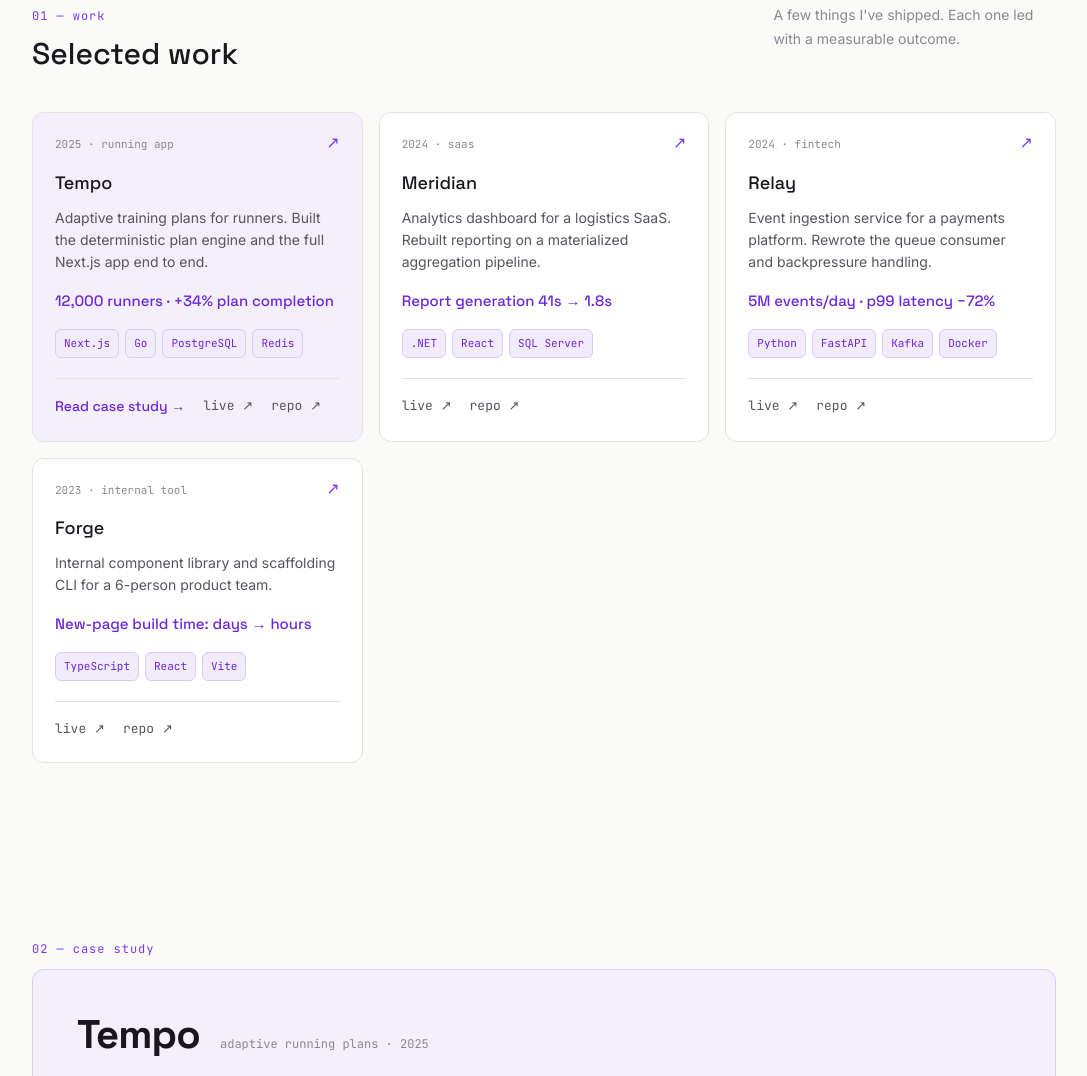
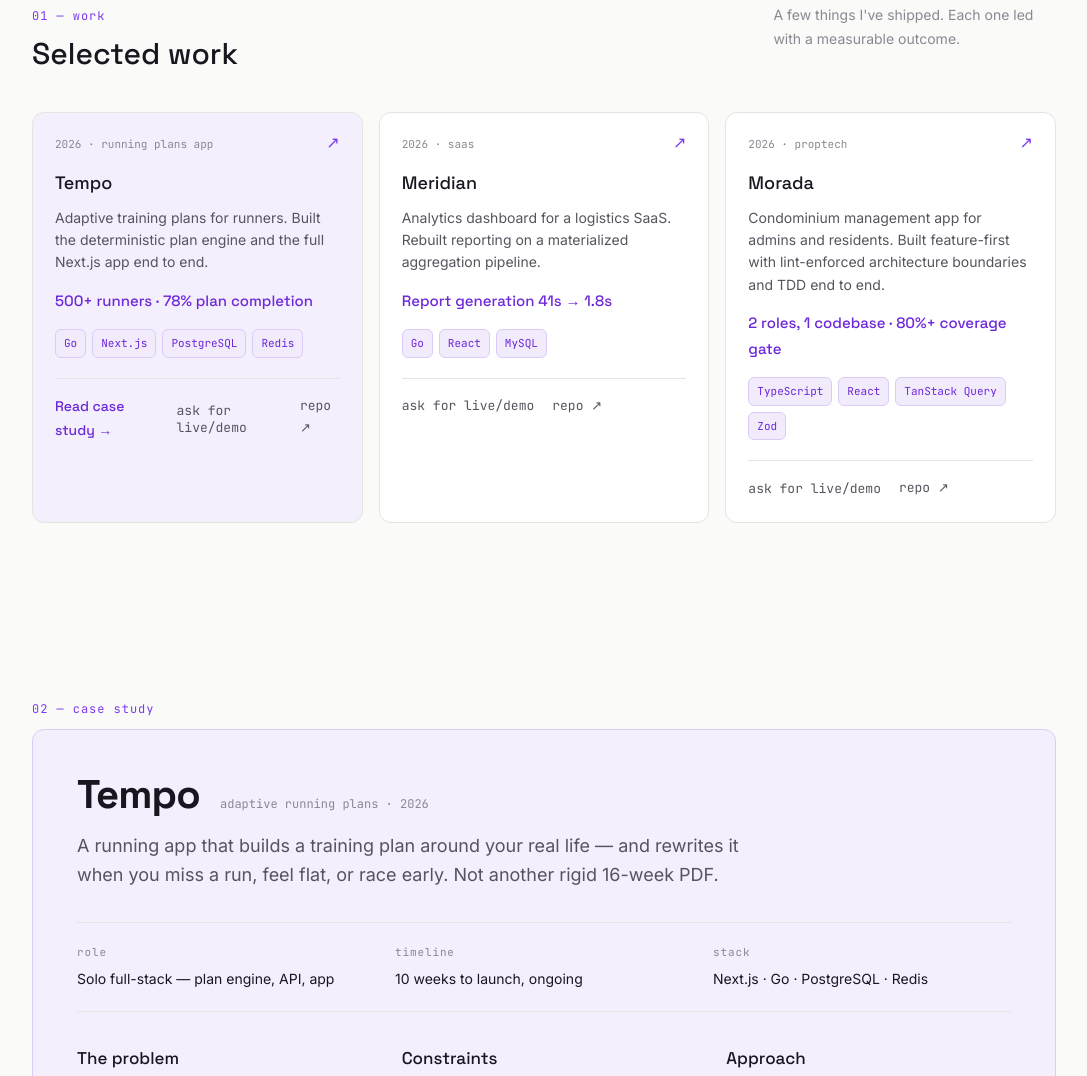
Before and after one commit to Lucantas/portfolio, a plain HTML site: page index.html in a window 1280 px wide. Shown: the part 893-1969 px from the top of the page, without its empty margins (96-1183 px from the left). Drawn offline with Linux system fonts and the light colour scheme.

Commit message:
feat: curate selected work to 3 projects, gate live demos behind contact, hide testimonials

```diff
--- a/index.html
+++ b/index.html
@@ -91,6 +91,7 @@ header.site nav{max-width:1120px;margin:0 auto;padding:16px clamp(20px,5vw,48px)
 .card-case-link{font-family:'Space Grotesk',sans-serif;font-weight:500;font-size:14px;color:var(--accent)}
 .card-case-link:hover{color:var(--accent-h)}
 .card-ext{font-family:'JetBrains Mono',monospace;font-size:13px;color:var(--muted)}
+button.card-ext{background:none;border:0;padding:0;cursor:pointer;text-align:left}
 .card-ext:hover{color:var(--fg)}
 .case-card{background:var(--sv);border:.5px solid var(--bv);border-radius:12px;padding:clamp(24px,4vw,44px)}
 .case-head{display:flex;flex-wrap:wrap;align-items:baseline;gap:12px 20px}
@@ -111,7 +112,7 @@ header.site nav{max-width:1120px;margin:0 auto;padding:16px clamp(20px,5vw,48px)
 .result-value{font-family:'Space Grotesk',sans-serif;font-weight:700;font-size:30px;line-height:1;color:var(--fg)}
 .result-label{font-size:13px;line-height:1.5;color:var(--muted);margin-top:8px}
 .case-ctas{display:flex;flex-wrap:wrap;gap:18px;margin-top:32px}
-.case-demo{font-family:'Space Grotesk',sans-serif;font-weight:500;font-size:14px;color:var(--violet-fg);background:var(--violet);padding:10px 18px;border-radius:6px}
+.case-demo{font-family:'Space Grotesk',sans-serif;font-weight:500;font-size:14px;color:var(--violet-fg);background:var(--violet);padding:10px 18px;border-radius:6px;border:0;cursor:pointer}
 .case-demo:hover{background:var(--violet-h);color:var(--violet-fg)}
 .case-src{font-family:'JetBrains Mono',monospace;font-size:13px;color:var(--accent);align-self:center}
 .case-src:hover{color:var(--accent-h)}
@@ -235,7 +236,7 @@ body.locked{overflow:hidden}
     <div class="case-card">
       <div class="case-head">
         <h2>Tempo</h2>
-        <span class="case-sub" data-i18n="caseSub">adaptive running plans · 2025</span>
+        <span class="case-sub" data-i18n="caseSub">adaptive running plans · 2026</span>
       </div>
       <p class="case-lead" data-i18n="caseLead"></p>
       <div class="meta-strip">
@@ -275,20 +276,20 @@ body.locked{overflow:hidden}
         <div class="results-grid" id="resultsGrid"></div>
       </div>
       <div class="case-ctas">
-        <a href="https://tempo.run" target="_blank" rel="noopener" class="case-demo" data-i18n="liveDemo">Live demo ↗</a>
+        <button type="button" class="case-demo" data-open-contact data-i18n="liveDemo">Ask for live/demo</button>
         <a href="https://github.com/Lucantas" target="_blank" rel="noopener" class="case-src" data-i18n="source">source ↗</a>
       </div>
     </div>
   </section>
 
-  <section class="container section">
+  <section class="container section" hidden>
     <div class="kicker" data-i18n="testiKicker">03 — testimonials</div>
     <h2 class="testi-title" data-i18n="testiTitle">What clients say</h2>
     <div class="testi-grid" id="testiGrid"></div>
   </section>
 
   <section id="about" class="container section">
-    <div class="kicker" data-i18n="aboutKicker">04 — about</div>
+    <div class="kicker" data-i18n="aboutKicker">03 — about</div>
     <div class="about-grid">
       <div>
         <h2 data-i18n="aboutTitle">About</h2>
@@ -303,7 +304,7 @@ body.locked{overflow:hidden}
   </section>
 
   <section id="contact" class="container section contact">
-    <div class="kicker" data-i18n="contactKicker">05 — contact</div>
+    <div class="kicker" data-i18n="contactKicker">04 — contact</div>
     <h2 data-i18n="contactTitle">Available for freelance work.</h2>
     <p class="contact-lead" data-i18n="contactLead"></p>
     <div class="contact-ctas">
@@ -381,7 +382,7 @@ body.locked{overflow:hidden}
       workKicker: '01 — work', workTitle: 'Selected work',
       workLead: "A few things I've shipped. Each one led with a measurable outcome.",
       readCase: 'Read case study →',
-      caseKicker: '02 — case study', caseSub: 'adaptive running plans · 2025',
+      caseKicker: '02 — case study', caseSub: 'adaptive running plans · 2026',
       caseLead: 'A running app that builds a training plan around your real life — and rewrites it when you miss a run, feel flat, or race early. Not another rigid 16-week PDF.',
       labelRole: 'role', labelTimeline: 'timeline', labelStack: 'stack',
       roleVal: 'Solo full-stack — plan engine, API, app',
@@ -395,13 +396,13 @@ body.locked{overflow:hidden}
       approachWhy: 'why', approachP2: ' it changed, in plain language.',
       tradeoffsH: 'Tradeoffs',
       tradeoffsP: 'I chose rules over ML — less "magic," but explainable, instant, and free to run at any scale. I deferred social features to ship the core loop first. The engine’s determinism cost some flexibility, but made a class of bugs impossible and the whole thing trivially testable.',
-      resultsLabel: 'results', liveDemo: 'Live demo ↗', source: 'source ↗',
+      resultsLabel: 'results', liveDemo: 'Ask for live/demo', askDemo: 'ask for live/demo', source: 'source ↗',
       testiKicker: '03 — testimonials', testiTitle: 'What clients say',
-      aboutKicker: '04 — about', aboutTitle: 'About',
+      aboutKicker: '03 — about', aboutTitle: 'About',
       aboutP1a: "I'm Lucas, a full-stack engineer focused on fast, maintainable web apps. I build across the stack — ",
       aboutP1b: ' on the backend, ', aboutP1c: ' on the front — with a bias toward performance and clean code.',
       aboutP2: 'I like ambiguous briefs and owning them end to end: figure out the real problem, make the honest tradeoffs, ship, and leave code the next person can actually maintain.',
-      contactKicker: '05 — contact', contactTitle: 'Available for freelance work.',
+      contactKicker: '04 — contact', contactTitle: 'Available for freelance work.',
       contactLead: "Got something slow, messy, or half-built? Tell me what you're trying to ship and I'll tell you how I'd approach it.",
       contactBtn: 'Contact me', resumeBtn: 'Resume →', footerContact: 'contact',
       formTitle: 'Get in touch', formSub: 'Tell me about your project. I usually reply within a day.',
@@ -413,14 +414,13 @@ body.locked{overflow:hidden}
       errName: 'Please enter your name.', errEmail: 'Please enter a valid email.', errMessage: 'Please add a short message.',
       errSend: 'Could not send right now. Please try again or reach me on LinkedIn.',
       projects: [
-        { meta: '2025 · running app', title: 'Tempo', desc: 'Adaptive training plans for runners. Built the deterministic plan engine and the full Next.js app end to end.', metric: '12,000 runners · +34% plan completion', tags: ['Next.js', 'Go', 'PostgreSQL', 'Redis'], featured: true, isCase: true, live: 'https://tempo.run', repo: 'https://github.com/Lucantas' },
-        { meta: '2024 · saas', title: 'Meridian', desc: 'Analytics dashboard for a logistics SaaS. Rebuilt reporting on a materialized aggregation pipeline.', metric: 'Report generation 41s → 1.8s', tags: ['.NET', 'React', 'SQL Server'], featured: false, isCase: false, live: 'https://example.com', repo: 'https://github.com/Lucantas' },
-        { meta: '2024 · fintech', title: 'Relay', desc: 'Event ingestion service for a payments platform. Rewrote the queue consumer and backpressure handling.', metric: '5M events/day · p99 latency −72%', tags: ['Python', 'FastAPI', 'Kafka', 'Docker'], featured: false, isCase: false, live: 'https://example.com', repo: 'https://github.com/Lucantas' },
-        { meta: '2023 · internal tool', title: 'Forge', desc: 'Internal component library and scaffolding CLI for a 6-person product team.', metric: 'New-page build time: days → hours', tags: ['TypeScript', 'React', 'Vite'], featured: false, isCase: false, live: 'https://example.com', repo: 'https://github.com/Lucantas' }
+        { meta: '2026 · running plans app', title: 'Tempo', desc: 'Adaptive training plans for runners. Built the deterministic plan engine and the full Next.js app end to end.', metric: '500+ runners · 78% plan completion', tags: ['Go', 'Next.js', 'PostgreSQL', 'Redis'], featured: true, isCase: true, repo: 'https://github.com/Lucantas' },
+        { meta: '2026 · saas', title: 'Meridian', desc: 'Analytics dashboard for a logistics SaaS. Rebuilt reporting on a materialized aggregation pipeline.', metric: 'Report generation 41s → 1.8s', tags: ['Go', 'React', 'MySQL'], featured: false, isCase: false, repo: 'https://github.com/Lucantas' },
+        { meta: '2026 · proptech', title: 'Morada', desc: 'Condominium management app for admins and residents. Built feature-first with lint-enforced architecture boundaries and TDD end to end.', metric: '2 roles, 1 codebase · 80%+ coverage gate', tags: ['TypeScript', 'React', 'TanStack Query', 'Zod'], featured: false, isCase: false, repo: 'https://github.com/Lucantas' }
       ],
       caseResults: [
-        { value: '+34%', label: 'plan completion vs. static plans' },
-        { value: '12k', label: 'active runners at 6 months' },
+        { value: '78%', label: 'plan completion' },
+        { value: '500+', label: 'active runners' },
         { value: '<50ms', label: 'plan recompute, server-side' },
         { value: '4.8★', label: 'average store rating' }
       ],
@@ -441,7 +441,7 @@ body.locked{overflow:hidden}
       workKicker: '01 — trabalhos', workTitle: 'Trabalhos selecionados',
       workLead: 'Algumas coisas que entreguei. Cada uma com um resultado mensurável.',
       readCase: 'Ver estudo de caso →',
-      caseKicker: '02 — estudo de caso', caseSub: 'planos de corrida adaptativos · 2025',
+      caseKicker: '02 — estudo de caso', caseSub: 'planos de corrida adaptativos · 2026',
       caseLead: 'Um app de corrida que monta um plano de treino em torno da sua vida real — e o reescreve quando você perde um treino, está sem energia ou antecipa uma prova. Não mais um PDF rígido de 16 semanas.',
       labelRole: 'função', labelTimeline: 'prazo', labelStack: 'stack',
       roleVal: 'Full-stack solo — motor de planos, API, app',
@@ -455,13 +455,13 @@ body.locked{overflow:hidden}
       approachWhy: 'por quê', approachP2: ' mudou, em linguagem simples.',
       tradeoffsH: 'Trade-offs',
       tradeoffsP: 'Escolhi regras em vez de ML — menos "mágica", porém explicável, instantâneo e grátis de rodar em qualquer escala. Adiei recursos sociais para entregar o loop principal primeiro. O determinismo do motor custou alguma flexibilidade, mas tornou uma classe de bugs impossível e o sistema todo trivialmente testável.',
-      resultsLabel: 'resultados', liveDemo: 'Demo ao vivo ↗', source: 'código ↗',
+      resultsLabel: 'resultados', liveDemo: 'Pedir demo ao vivo', askDemo: 'pedir demo ao vivo', source: 'código ↗',
       testiKicker: '03 — depoimentos', testiTitle: 'O que os clientes dizem',
-      aboutKicker: '04 — sobre', aboutTitle: 'Sobre',
+      aboutKicker: '03 — sobre', aboutTitle: 'Sobre',
       aboutP1a: 'Sou o Lucas, engenheiro full-stack focado em apps web rápidos e sustentáveis. Trabalho em toda a stack — ',
       aboutP1b: ' no backend, ', aboutP1c: ' no front — com foco em performance e código limpo.',
       aboutP2: 'Gosto de briefs ambíguos e de assumi-los de ponta a ponta: descobrir o problema real, fazer trade-offs honestos, entregar e deixar um código que a próxima pessoa consiga manter.',
-      contactKicker: '05 — contato', contactTitle: 'Disponível para freelance.',
+      contactKicker: '04 — contato', contactTitle: 'Disponível para freelance.',
       contactLead: 'Tem algo lento, bagunçado ou pela metade? Me conte o que você quer entregar e eu digo como eu abordaria.',
       contactBtn: 'Fale comigo', resumeBtn: 'Currículo →', footerContact: 'contato',
       formTitle: 'Entre em contato', formSub: 'Conte sobre seu projeto. Costumo responder em até um dia.',
@@ -473,14 +473,13 @@ body.locked{overflow:hidden}
       errName: 'Digite seu nome.', errEmail: 'Digite um e-mail válido.', errMessage: 'Escreva uma breve mensagem.',
       errSend: 'Não foi possível enviar agora. Tente de novo ou me chame no LinkedIn.',
       projects: [
-        { meta: '2025 · app de corrida', title: 'Tempo', desc: 'Planos de treino adaptativos para corredores. Construí o motor de planos determinístico e todo o app Next.js de ponta a ponta.', metric: '12.000 corredores · +34% de conclusão', tags: ['Next.js', 'Go', 'PostgreSQL', 'Redis'], featured: true, isCase: true, live: 'https://tempo.run', repo: 'https://github.com/Lucantas' },
-        { meta: '2024 · saas', title: 'Meridian', desc: 'Dashboard de analytics para um SaaS de logística. Reconstruí os relatórios sobre um pipeline de agregação materializada.', metric: 'Geração de relatório 41s → 1,8s', tags: ['.NET', 'React', 'SQL Server'], featured: false, isCase: false, live: 'https://example.com', repo: 'https://github.com/Lucantas' },
-        { meta: '2024 · fintech', title: 'Relay', desc: 'Serviço de ingestão de eventos para uma plataforma de pagamentos. Reescrevi o consumidor de fila e o controle de backpressure.', metric: '5M eventos/dia · latência p99 −72%', tags: ['Python', 'FastAPI', 'Kafka', 'Docker'], featured: false, isCase: false, live: 'https://example.com', repo: 'https://github.com/Lucantas' },
-        { meta: '2023 · ferramenta interna', title: 'Forge', desc: 'Biblioteca de componentes interna e CLI de scaffolding para um time de produto de 6 pessoas.', metric: 'Nova página: de dias para horas', tags: ['TypeScript', 'React', 'Vite'], featured: false, isCase: false, live: 'https://example.com', repo: 'https://github.com/Lucantas' }
+        { meta: '2026 · app de planos de corrida', title: 'Tempo', desc: 'Planos de treino adaptativos para corredores. Construí o motor de planos determinístico e todo o app Next.js de ponta a ponta.', metric: '500+ corredores · 78% de conclusão de plano', tags: ['Go', 'Next.js', 'PostgreSQL', 'Redis'], featured: true, isCase: true, repo: 'https://github.com/Lucantas' },
+        { meta: '2026 · saas', title: 'Meridian', desc: 'Dashboard de analytics para um SaaS de logística. Reconstruí os relatórios sobre um pipeline de agregação materializada.', metric: 'Geração de relatório 41s → 1,8s', tags: ['Go', 'React', 'MySQL'], featured: false, isCase: false, repo: 'https://github.com/Lucantas' },
+        { meta: '2026 · proptech', title: 'Morada', desc: 'App de gestão de condomínios para síndicos e moradores. Construído feature-first com limites de arquitetura garantidos por lint e TDD de ponta a ponta.', metric: '2 perfis, 1 codebase · cobertura mínima de 80%', tags: ['TypeScript', 'React', 'TanStack Query', 'Zod'], featured: false, isCase: false, repo: 'https://github.com/Lucantas' }
       ],
       caseResults: [
-        { value: '+34%', label: 'conclusão de plano vs. planos estáticos' },
-        { value: '12k', label: 'corredores ativos em 6 meses' },
+        { value: '78%', label: 'conclusão de plano' },
+        { value: '500+', label: 'corredores ativos' },
         { value: '<50ms', label: 'recálculo do plano, no servidor' },
         { value: '4.8★', label: 'nota média na loja' }
       ],
@@ -532,11 +531,12 @@ body.locked{overflow:hidden}
         caseLink.href = '#case';
         links.appendChild(caseLink);
       }
-      var live = el('a', 'card-ext', 'live ↗');
-      live.href = p.live; live.target = '_blank'; live.rel = 'noopener';
+      var askDemo = el('button', 'card-ext', t().askDemo);
+      askDemo.type = 'button';
+      askDemo.addEventListener('click', openContact);
       var repo = el('a', 'card-ext', 'repo ↗');
       repo.href = p.repo; repo.target = '_blank'; repo.rel = 'noopener';
-      links.appendChild(live);
+      links.appendChild(askDemo);
       links.appendChild(repo);
       card.appendChild(links);
       grid.appendChild(card);
```
